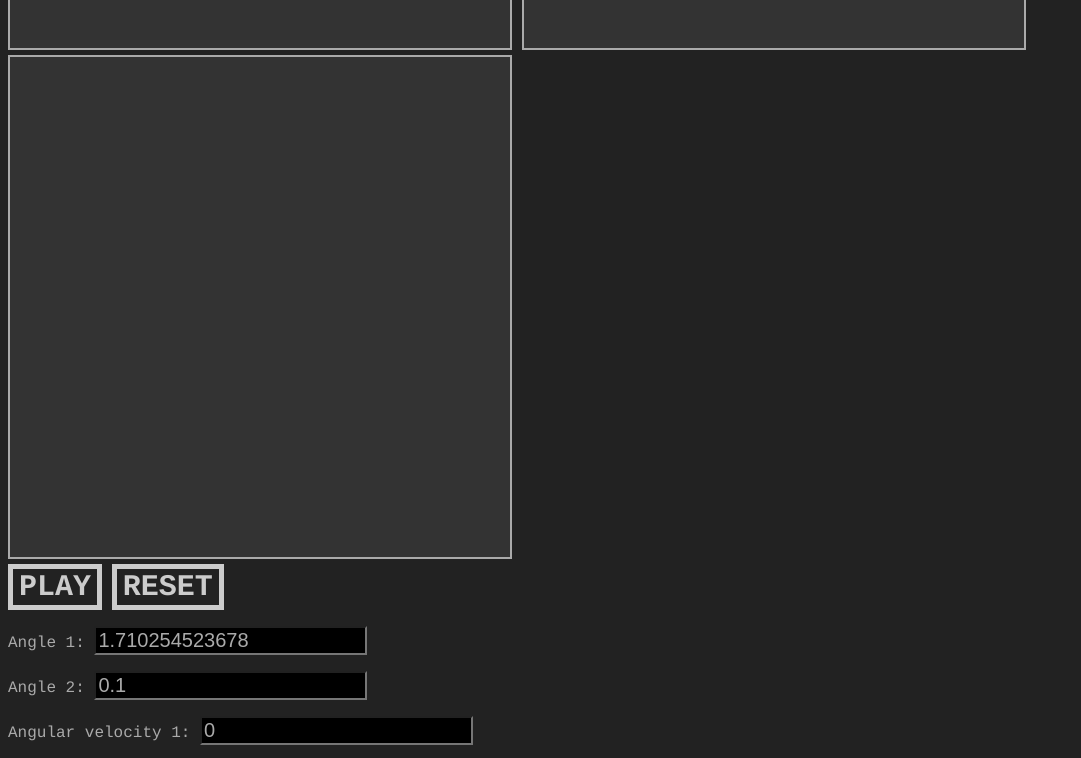
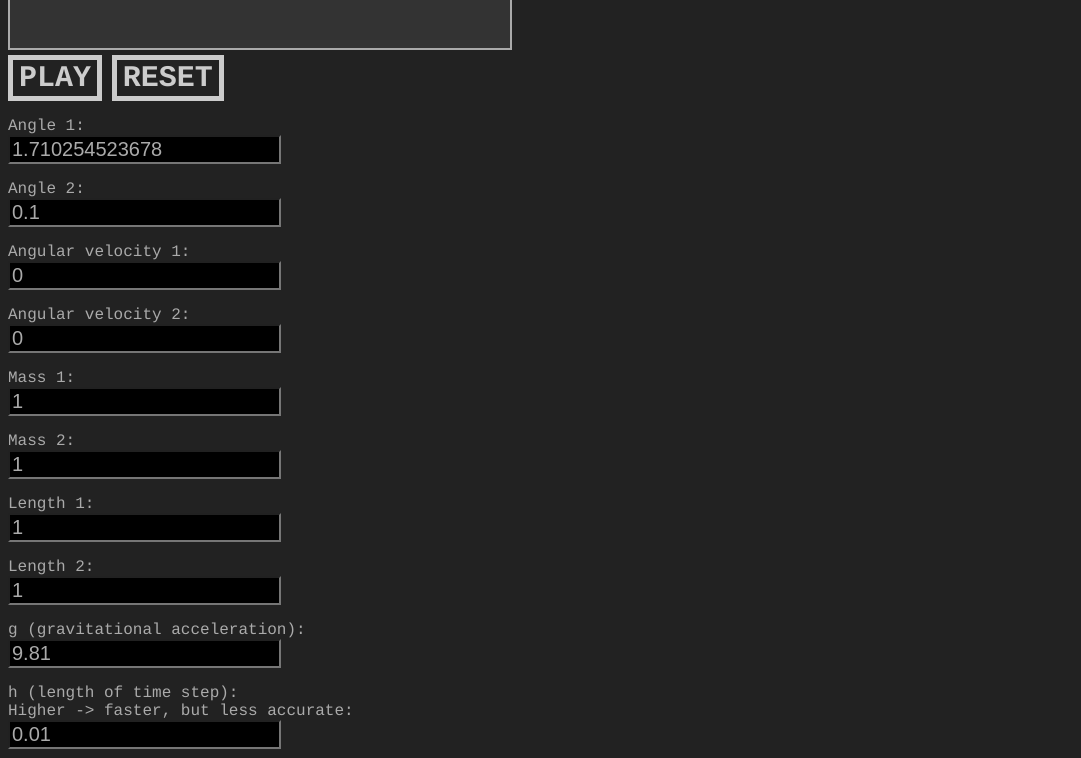
Before and after one commit to TristanWride/double_pendulum, a plain HTML site: page index.html in a window 1280 px wide. Shown: the part 580-1338 px from the top of the page, without its empty margins (0-1081 px from the left). Drawn offline with Linux system fonts and the light colour scheme.

Commit message:
Style changes, abstracted duplicate code into separate functions. Added more comments. Separated independant functionality into separate functions.

```diff
--- a/index.html
+++ b/index.html
@@ -11,46 +11,56 @@
 		<br><br>
 
 		<canvas id="pendulum" width="500" height="500"></canvas>
-		<canvas id="graph" width="500" height="500"></canvas>
-		<canvas id="map" width="500" height="500"></canvas>
 
 		<br>
 
-		<button id="playPauseButton" onclick="play()"><b>PLAY</b></button>
-		<button id="resetButton" onclick="reset()"><b>RESET</b></button>
+		<button id="playPauseButton" onclick="playButtonPressed()">
+			<b>PLAY</b>
+		</button>
+
+		<button id="resetButton" onclick="reset()">
+			<b>RESET</b>
+		</button>
 
 
 		<p> Angle 1:
-		<input type="number" id="t1" value=1.710254523678></p>
+		<br> <input type="number" id="t1" value=1.710254523678> </p>
 
 		<p> Angle 2:
-		<input type="number" id="t2" value=0.1></p>
+		<br> <input type="number" id="t2" value=0.1> </p>
 
 		<p> Angular velocity 1:
-		<input type="number" id="dt1" value=0></p>
+		<br> <input type="number" id="dt1" value=0> </p>
 
 		<p> Angular velocity 2:
-		<input type="number" id="dt2" value=0></p>
+		<br> <input type="number" id="dt2" value=0> </p>
 
 		<p> Mass 1:
-		<input type="number" id="m1" value=1></p>
+		<br> <input type="number" id="m1" value=1> </p>
 
 		<p> Mass 2:
-		<input type="number" id="m2" value=1></p>
+		<br> <input type="number" id="m2" value=1> </p>
 
 		<p> Length 1:
-		<input type="number" id="r1" value=1></p>
+		<br> <input type="number" id="r1" value=1> </p>
 
 		<p> Length 2:
-		<input type="number" id="r2" value=1></p>
+		<br> <input type="number" id="r2" value=1> </p>
 
-		<p> g:
-		<input type="number" id="g" value=9.81></p>
+		<p> g (gravitational acceleration):
+		<br> <input type="number" id="g" value=9.81> </p>
 
-		<p> h:
-		<input type="number" id="h" value=0.01></p>
+		<p> h (length of time step):
+		<br>
+		Higher -> faster, but less accurate:
+		<br> <input type="number" id="h" value=0.01></p>
 
-		<canvas id="timeGraph" width="1500" height="300"></canvas>
+		<p> Graph of Angle 1 against Angle 2:
+		<br> <canvas id="graph" width="500" height="500"> </canvas> </p>
+		<p> Poincare Map:
+		<br> <canvas id="map" width="500" height="500"> </canvas> </p>
+		<p> Graph of Angle 2 over time:
+		<br> <canvas id="timeGraph" width="1500" height="300"></canvas> </p>
 		<script src="javascript/main.js"></script>
 	</body>
 </html>
--- a/javascript/main.js
+++ b/javascript/main.js
@@ -14,53 +14,70 @@ var tctx = timeGraph.getContext('2d');
 var timeData = [];
 var t2Data   = [];
 
-// Variables
+// Midpoint of the pendulum's canvas.
 var midx = canvas.width/2;
 var midy = canvas.height/2;
 
+// Boolean values.
 var playing = false;
 var mapPlot = false;
 
 // Set colours and styles of the graphing contexts
+// Pendulum.
 ctx.lineWidth    = 2;
 ctx.strokeStyle  = "#FFFFFF";
 ctx.fillStyle    = "#00FFFF";
+// t1 against t2 graph.
 gctx.fillStyle   = "#FFFFFF";
+// Poincare map.
 mctx.fillStyle   = "#FFFFFF";
+// t2 against time graph.
 tctx.fillStyle   = "#FFFFFF";
 tctx.strokeStyle = "#FFFFFF";
 tctx.lineWidth   = 2;
 
 // Pendulum object
+// The two angles (t1 and t2 for theta 1 and theta 2).
 var t1 = 0;
 var t2 = 0;
 
+// Time derivatives of the angles.
 var dt1 = 0;
 var dt2 = 0;
 
+// Length of the pendulum's sections.
 var r1 = 1;
 var r2 = 1;
 
+// Mass of the pendulum's weights.
 var m1 = 1;
 var m2 = 1;
 
+// Time step.
 var h = 0.005;
+
+// Contant gravitational acceleration.
 var g = 9.81;
 
+// Constant for conversion from meters to pixels.
 var m2px = 120;
 
+// Time passed since beginning of simulation.
 var totalTime = 0;
 
+// Variables for the Runge-Kutta method.
 var k = [[0, 0, 0, 0],
          [0, 0, 0, 0],
          [0, 0, 0, 0],
          [0, 0, 0, 0]];
 
-
+// Reset the pendulum.
 reset();
+// Begin the main loop.
 requestAnimationFrame(mainLoop);
 
-
+// Second time derivative of t1.
+// Equation is derived from Newtonian mechanics.
 function ddt1(t1, t2, dt1, dt2) {
   return (-g * (2 * m1 + m2) * Math.sin(t1) - m2 * g * Math.sin(t1 - 2 * t2)
     - 2 * Math.sin(t1 - t2) * m2 * (dt2 * dt2 * r2 + dt1 * dt1 * r1
@@ -68,23 +85,28 @@ function ddt1(t1, t2, dt1, dt2) {
     * Math.cos(2 * t1 - 2 * t2)));
 }
 
+// Second time derivative of t2
+// Equation is derived from Newtonian mechanics.
 function ddt2(t1, t2, dt1, dt2) {
   return (2 * Math.sin(t1 - t2) * (dt1 * dt1 * r1 * (m1 + m2) + g * (m1 + m2)
     * Math.cos(t1) + dt2 * dt2 * r2 * m2 * Math.cos(t1 - t2))) / (r2 * (2
     * m1 + m2 - m2 * Math.cos(2 * t1 - 2 * t2)));
 }
 
-function play() {
-  if(playing) {
+// Pause the simulation.
+function pause() {
+  playing = false;
   document.getElementById("playPauseButton").innerHTML = "<b>PLAY</b>";
 }
-  else {
+
+// Play the simulation.
+function play() {
+	playing = true;
   document.getElementById("playPauseButton").innerHTML = "<b>PAUSE</b>";
 }
-  playing = !playing;
-}
 
-function reset() {
+// Set variables to the values chosen in the input boxes.
+function setVars() {
   t1  = Number(document.getElementById("t1") .value);
   t2  = Number(document.getElementById("t2") .value);
   dt1 = Number(document.getElementById("dt1").value);
@@ -95,87 +117,153 @@ function reset() {
   r2  = Number(document.getElementById("r2") .value);
   g   = Number(document.getElementById("g")  .value);
   h   = Number(document.getElementById("h")  .value);
+}
 
-  playing = false;
-  document.getElementById("playPauseButton").innerHTML = "<b>PLAY</b>";
+// Clear canvasses.
+function clear() {
   gctx.clearRect(0, 0, graph.width, graph.height);
   mctx.clearRect(0, 0, map.width, map.height);
   tctx.beginPath();
   tctx.clearRect(0, 0, timeGraph.width, timeGraph.height);
-
-  while(t1 > Math.PI) {
-    t1 -= 2 * Math.PI;
-  }
-  while(t1 < -Math.PI) {
-    t1 += 2 * Math.PI;
-  }
-  while(t2 > Math.PI) {
-    t2 -= 2 * Math.PI;
-  }
-  while(t2 < -Math.PI) {
-    t2 += 2 * Math.PI;
 }
 
+// Reset the simulation.
+function reset() {
+	setVars();
+
+	pause();
+
+	clear();
+
+	// Normalise angles to a value between -PI and +PI.
+	normaliseAngles();
+
+	// Add the new start value to the array of t2 values
+	// (for the Angle 2 against time graph)
   t2Data = [t2];
   totalTime = 0;
 }
 
-function section(a, b) {
-  if(a - b >= 0) {
-    return true;
-  }
-  else {
-    return false;
-  }
+// Normalise an angle to one between -PI and +PI.
+function normalise(x) {
+  while (x > Math.PI) {
+    x -= 2 * Math.PI;
   }
 
-function render() {
-  var p1x = midx + r1 * m2px * Math.sin(t1);
-  var p1y = midx + r1 * m2px * Math.cos(t1);
+  while (x < -Math.PI) {
+    x += 2 * Math.PI;
+  }
+
+	return x;
+}
+
+// Normalise the angles to a value between -PI and +PI
+function normaliseAngles() {
+	t1 = normalise(t1);
+	t2 = normalise(t2);
+}
+
+// Function for the subspace used for graphing the Poincare map.
+// The subspace splits the phase space into multiple sections.  This function
+// should return a different value in each of these sections of the phase
+// space.
+function section(a, b) {
+	return a >= b;
+}
+
+// Update the pendulum canvas display.
+function drawPendulum() {
+	// Convert the x, y values of the pendulum masses to pixel values for the
+	// canvas.
+  var p1x = canvas.width / 2 + r1 * m2px * Math.sin(t1);
+  var p1y = canvas.height / 2 + r1 * m2px * Math.cos(t1);
 
   var p2x = p1x + r2 * m2px * Math.sin(t2);
   var p2y = p1y + r2 * m2px * Math.cos(t2);
 
+	var pendulumMassSize = 10;
+
+	// Draw the pendulum rods.
   ctx.beginPath();
   ctx.clearRect(0, 0, canvas.width, canvas.height);
-  ctx.moveTo(canvas.width/2, canvas.height/2);
-  ctx.moveTo(midx, midy);
+  ctx.moveTo(canvas.width / 2, canvas.height / 2);
   ctx.lineTo(p1x, p1y);
   ctx.lineTo(p2x, p2y);
   ctx.stroke();
 
-  ctx.fillRect(p1x - 5, p1y - 5, 10, 10);
-  ctx.fillRect(p2x - 5, p2y - 5, 10, 10);
+	// Draw the pendulum masses.
+	ctx.fillRect(p1x - pendulumMassSize / 2, p1y - pendulumMassSize / 2,
+		pendulumMassSize, pendulumMassSize);
+	ctx.fillRect(p2x - pendulumMassSize / 2, p2y - pendulumMassSize / 2,
+		pendulumMassSize, pendulumMassSize);
+}
 
-  gctx.fillRect(t1/(2 * Math.PI) * 500 + 250, 250 -
-  t2/(2 * Math.PI) * 500, 2, 2);
+// Plot a dot on the t1 vs t2 graph.
+function drawt1vst2Graph() {
+	// Calculate pixel location of dot.
+	var xLoc = graph.width / 2 + t1/(2 * Math.PI) * graph.width;
+	var yLoc = graph.height / 2 - t2/(2 * Math.PI) * graph.height;
+	var dotSize = 2;
 
-  if(mapPlot) {
-  	mctx.fillRect(t1/(2 * Math.PI) * 500 + 250, 250 -
-  	t2/(2 * Math.PI) * 500, 2, 2);
+	// Plot dot.
+  gctx.fillRect(xLoc - dotSize / 2, yLoc - dotSize / 2, dotSize, dotSize);
+}
+
+// Plot on the Poincare map.
+// Similar to the t1 vs t2 graph, except only points are plotted when the
+// system passes through a subspace in the phase space.
+function poincarePlot() {
+	// Plot a point on the poincare map if necessary.
+  if (mapPlot) {
+		// Calculate pixel location of dot.
+		var xLoc = map.width / 2 + t1/(2 * Math.PI) * map.width;
+		var yLoc = map.height / 2 - t2/(2 * Math.PI) * graph.height;
+		var dotSize = 2;
+
+		// Plot dot.
+		mctx.fillRect(xLoc - dotSize / 2, yLoc - dotSize / 2, dotSize, dotSize);
   	mapPlot = false;
   }
+}
 
+// Draw the line for the angle 2 against time graph.
+function drawTimeGraph() {
+	// Plot on the angle 2 against time graph.
   tctx.beginPath();
+
+	// Clear canvas first.
   tctx.clearRect(0, 0, timeGraph.width, timeGraph.height);
 
-  tctx.moveTo(1500, 150 - t2Data[t2Data.length - 1]/(2 * Math.PI) * 300);
+	// Plot values stored in t2Data array.
+	tctx.moveTo(timeGraph.width, timeGraph.height / 2 -
+		t2Data[t2Data.length - 1] / (2 * Math.PI) * timeGraph.height);
 
-  for(var i = 1; i < t2Data.length; i++) {
-    if(Math.abs(t2Data[t2Data.length - 1 - i] - t2Data[t2Data.length - i]) < 3) {
-      tctx.lineTo(1500 - i, 150 - t2Data[t2Data.length - 1 - i] / (2 * Math.PI) * 300);
-    }
-    else {
-      tctx.moveTo(1500 - i, 150 - t2Data[t2Data.length - 1 - i] / (2 * Math.PI) * 300);
+  for (var i = 1; i < t2Data.length; i++) {
+    if (Math.abs(t2Data[t2Data.length - 1 - i] -
+					t2Data[t2Data.length - i]) < 3)
+		{
+			// Draw a continuous line.
+      tctx.lineTo(timeGraph.width - i, timeGraph.height / 2 -
+				t2Data[t2Data.length - 1 - i] / (2 * Math.PI) * timeGraph.height);
+    } else {
+			// Value has wrapped around (exceeded +PI or dropped below -PI).
+			// Start a new line.
+      tctx.moveTo(timeGraph.width - i, timeGraph.height / 2 -
+				t2Data[t2Data.length - 1 - i] / (2 * Math.PI) * timeGraph.height);
     }
   }
 
   tctx.stroke();
 }
 
-function update() {
-  var before = section(dt1, dt2);
-
+// Apply the Runge-Kutta method to the system.
+// This is a method for numerically solving differential equations.
+function applyRungeKutta() {
+	// Set variables for the Runge-Kutta method.
+	// k[x][0] for 0 <= x <= 3 is used for the calculation of the new t1 value
+	// k[x][1] for 0 <= x <= 3 is used for the calculation of the new t2 value
+	// k[x][2] for 0 <= x <= 3 is used for the calculation of the new dt1 value
+	// k[x][3] for 0 <= x <= 3 is used for the calculation of the new dt2 value
   k[0][0] = h * dt1;
   k[0][1] = h * dt2;
   k[0][2] = h * ddt1(t1, t2, dt1, dt2);
@@ -183,48 +271,83 @@ function update() {
 
   k[1][0] = h * (dt1 + 0.5 * k[0][2]);
   k[1][1] = h * (dt2 + 0.5 * k[0][3]);
-  k[1][2] = h * ddt1(t1 + 0.5 * k[0][0], t2 + 0.5 * k[0][1], dt1 + 0.5 * k[0][2], dt2 + 0.5 * k[0][3]);
-  k[1][3] = h * ddt2(t1 + 0.5 * k[0][0], t2 + 0.5 * k[0][1], dt1 + 0.5 * k[0][2], dt2 + 0.5 * k[0][3]);
+	k[1][2] = h * ddt1(t1 + 0.5 * k[0][0], t2 + 0.5 * k[0][1], dt1 + 0.5 *
+		k[0][2], dt2 + 0.5 * k[0][3]);
+	k[1][3] = h * ddt2(t1 + 0.5 * k[0][0], t2 + 0.5 * k[0][1], dt1 + 0.5 *
+		k[0][2], dt2 + 0.5 * k[0][3]);
 
   k[2][0] = h * (dt1 + 0.5 * k[1][2]);
   k[2][1] = h * (dt2 + 0.5 * k[1][3]);
-  k[2][2] = h * ddt1(t1 + 0.5 * k[1][0], t2 + 0.5 * k[1][1], dt1 + 0.5 * k[1][2], dt2 + 0.5 * k[1][3]);
-  k[2][3] = h * ddt2(t1 + 0.5 * k[1][0], t2 + 0.5 * k[1][1], dt1 + 0.5 * k[1][2], dt2 + 0.5 * k[1][3]);
+	k[2][2] = h * ddt1(t1 + 0.5 * k[1][0], t2 + 0.5 * k[1][1], dt1 + 0.5 *
+		k[1][2], dt2 + 0.5 * k[1][3]);
+	k[2][3] = h * ddt2(t1 + 0.5 * k[1][0], t2 + 0.5 * k[1][1], dt1 + 0.5 *
+		k[1][2], dt2 + 0.5 * k[1][3]);
 
   k[3][0] = h * (dt1 + k[2][2]);
   k[3][1] = h * (dt2 + k[2][3]);
 	k[3][2] = h * ddt1(t1 + k[2][0], t2 + k[2][1], dt1 + k[2][2], dt2 + k[2][3]);
   k[3][3] = h * ddt2(t1 + k[2][0], t2 + k[2][1], dt1 + k[2][2], dt2 + k[2][3]);
 
+	// Apply the Runge-Kutta method.
   t1 += k[0][0]/6 + k[1][0]/3 + k[2][0]/3 + k[3][0]/6;
   t2 += k[0][1]/6 + k[1][1]/3 + k[2][1]/3 + k[3][1]/6;
   dt1 += k[0][2]/6 + k[1][2]/3 + k[2][2]/3 + k[3][2]/6;
   dt2 += k[0][3]/6 + k[1][3]/3 + k[2][3]/3 + k[3][3]/6;
+}
 
+// Simulate one time step.
+function update() {
+  var before = section(dt1, dt2);
+
+	// Apply the Runge-Kutta method to increment the pendulum's variables
+	// according to Newtonian mechanics.
+	applyRungeKutta();
+
+	// If output from the section function has changed, a point must be plotted
+	// on the Poincare map.
   if(before != section(dt1, dt2)) {
     mapPlot = true;
   }
 
-  while(t1 > Math.PI) {
-    t1 -= 2 * Math.PI;
-  }
-  while(t1 < -Math.PI) {
-    t1 += 2 * Math.PI;
-  }
-  while(t2 > Math.PI) {
-    t2 -= 2 * Math.PI;
-  }
-  while(t2 < -Math.PI) {
-    t2 += 2 * Math.PI;
+	// Normalise angles to a value between -PI and +PI
+	normaliseAngles();
+
+	// Increment time value.
+  totalTime += h;
+	// Add data to the array of t2 data.
+  t2Data.push(t2);
 }
 
-  totalTime += h;
-  t2Data.push(t2);
+// Draw to canvasses.
+function render() {
+	drawPendulum();
+
+	drawt1vst2Graph();
+
+	poincarePlot();
+
+	drawTimeGraph();
 }
+
+function playButtonPressed() {
+	// Update the text displayed by the play/pause button.
+  if (playing) {
+		pause();
+  } else {
+		play();
+  }
+}
+
+// Main loop for the canvasses.
 function mainLoop() {
 	if(playing) {
+		// Update variables.
     update();
   }
+
+	// Draw to canvasses.
   render();
+
+	// Repeat main loop.
   requestAnimationFrame(mainLoop);
 }
```
Also changed, not shown: css/main.css (line endings or trailing spaces). Lines whose indentation alone changed are shown as unchanged.
